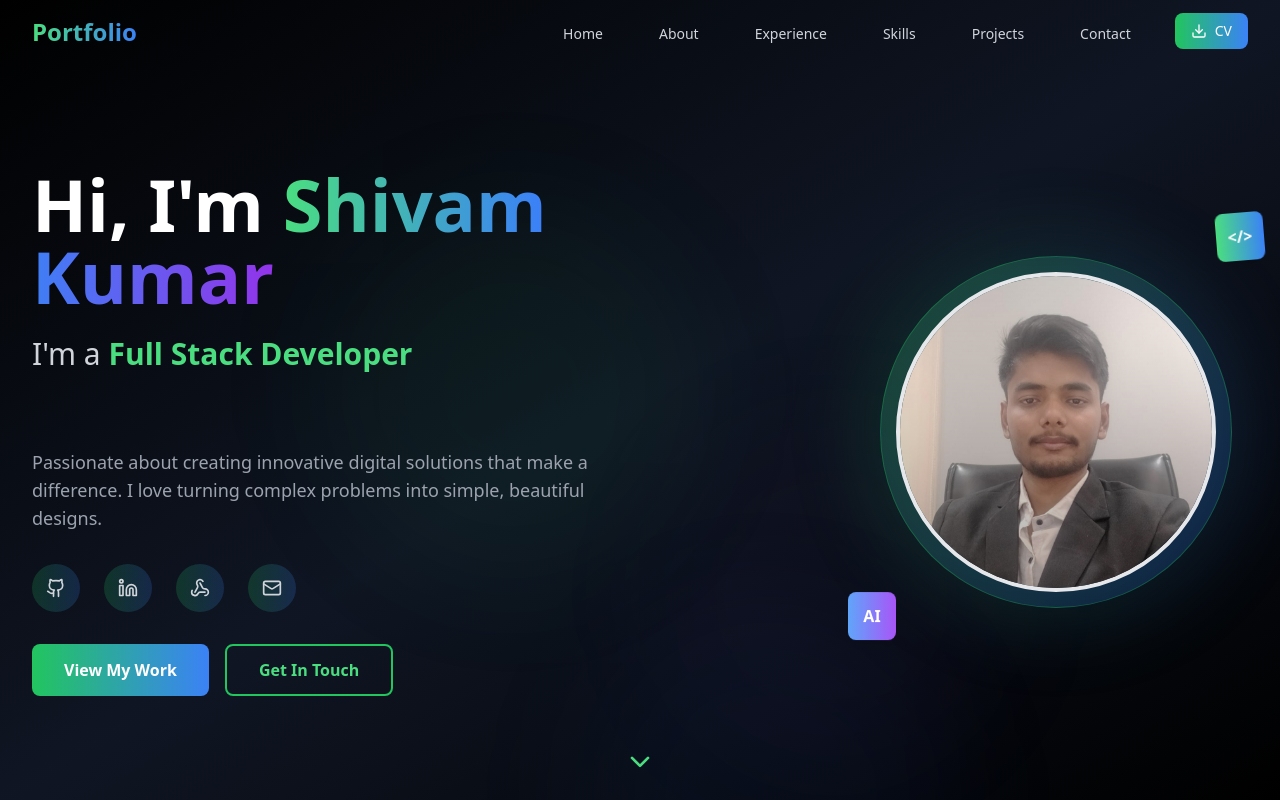
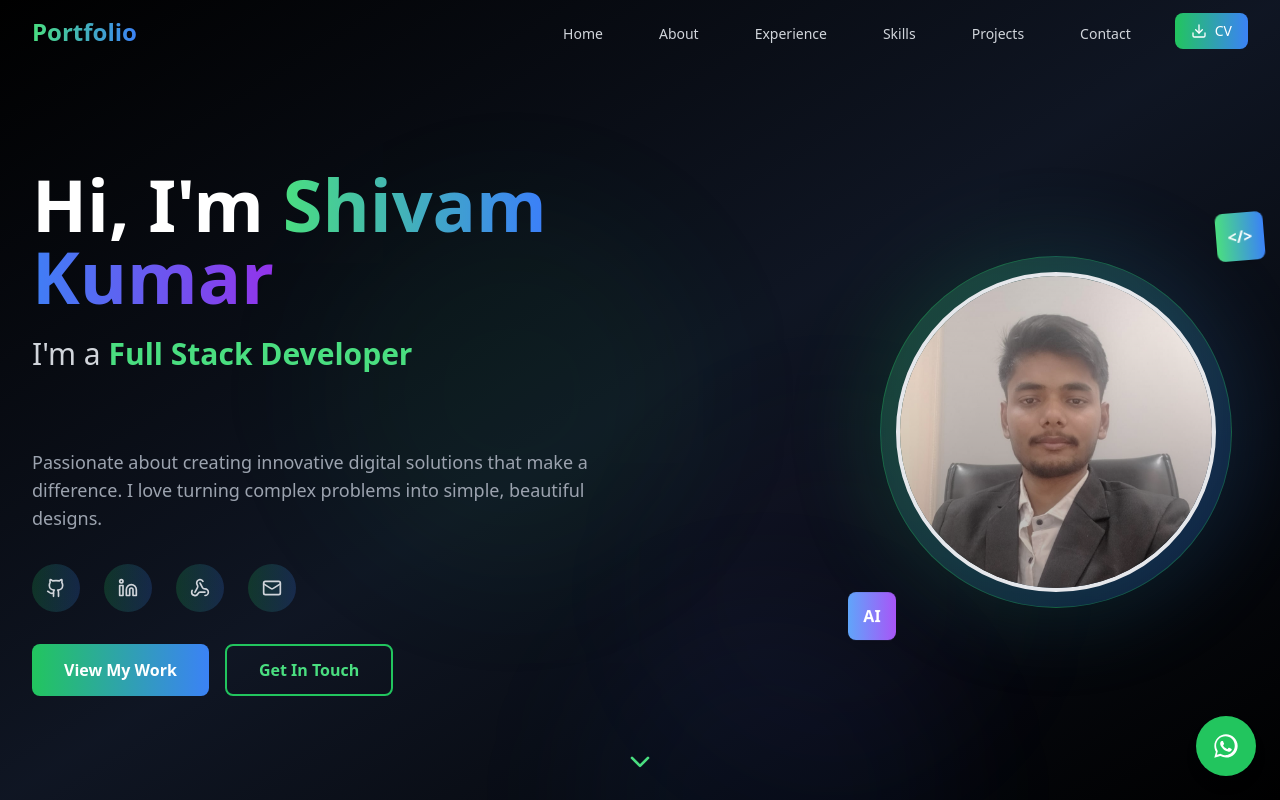
Before and after one commit to Shivamkumar39/project, a React (Vite) app: page / in a window 1280 px wide. Shown: the top 800 px of the page. Built offline with nearby package versions, Linux system fonts and the light colour scheme.

Commit message:
shivam kumar

```diff
--- a/src/App.tsx
+++ b/src/App.tsx
@@ -1,4 +1,5 @@
-import React from 'react';
+// App.jsx
+import React, { useState } from 'react';
 import { BrowserRouter as Router } from 'react-router-dom';
 import Navbar from './components/Navbar';
 import Hero from './components/Hero';
@@ -10,10 +11,18 @@ import Contact from './components/Contact';
 import { AnimatePresence } from 'framer-motion';
 
 function App() {
+   const [formData, setFormData] = useState({ name: '', email: '', message: '' });
+
+  const createWhatsAppLink = () => {
+    const phoneNumber = '919508353863';
+    const text = `Hello Dear!%0AName: ${encodeURIComponent(formData.name)}%0AEmail: ${encodeURIComponent(formData.email)}%0AMessage: ${encodeURIComponent(formData.message)}`;
+    return `https://wa.me/${phoneNumber}?text=${text}`;
+  };
   return (
     <Router>
       <div className="bg-black text-white min-h-screen overflow-x-hidden">
         <div className="fixed inset-0 bg-gradient-to-br from-black via-gray-900 to-black opacity-90 z-0"></div>
+
         <div className="relative z-10">
           <Navbar />
           <AnimatePresence mode="wait">
@@ -26,12 +35,31 @@ function App() {
           </AnimatePresence>
         </div>
 
-        {/* Animated Background Elements */}
+        {/* Animated background elements */}
         <div className="fixed inset-0 pointer-events-none z-0">
           <div className="absolute top-1/4 left-1/4 w-96 h-96 bg-green-500/10 rounded-full blur-3xl animate-pulse"></div>
           <div className="absolute top-3/4 right-1/4 w-96 h-96 bg-blue-500/10 rounded-full blur-3xl animate-pulse" style={{ animationDelay: '2s' }}></div>
           <div className="absolute top-1/2 left-1/2 w-96 h-96 bg-purple-500/5 rounded-full blur-3xl animate-pulse" style={{ animationDelay: '4s' }}></div>
         </div>
+
+        {/* Floating WhatsApp Button */}
+        <a
+          href={createWhatsAppLink()}
+          target="_blank"
+          rel="noopener noreferrer"
+          className="fixed bottom-6 right-6 z-50 bg-green-500 hover:bg-green-600 text-white p-4 rounded-full shadow-lg transition-transform transform hover:scale-110"
+          aria-label="Chat on WhatsApp"
+        >
+          <svg
+            xmlns="http://www.w3.org/2000/svg"
+            width="28"
+            height="28"
+            fill="currentColor"
+            viewBox="0 0 24 24"
+          >
+            <path d="M12.02 2.004c-5.52 0-10 4.484-10 10 0 1.77.465 3.48 1.34 4.98L2 22l5.158-1.34a9.934 9.934 0 004.86 1.24c5.518 0 10-4.482 10-10s-4.482-10-10-10zm.01 18c-1.56 0-3.11-.414-4.47-1.198l-.32-.185-3.07.794.82-3.07-.21-.33a8.01 8.01 0 01-1.27-4.316c0-4.42 3.58-8 8-8 4.42 0 8 3.58 8 8s-3.58 8-8 8zm4.45-5.735c-.245-.122-1.44-.71-1.665-.79-.225-.081-.39-.122-.555.122s-.64.79-.785.95c-.145.162-.29.183-.535.061-.245-.122-1.035-.382-1.97-1.22-.727-.648-1.215-1.448-1.36-1.692-.145-.244-.015-.377.108-.498.111-.11.245-.285.367-.428.122-.143.162-.245.245-.407.081-.162.041-.305-.02-.427-.061-.122-.555-1.336-.76-1.83-.2-.48-.4-.414-.555-.414l-.468-.008a.9.9 0 00-.653.306c-.224.244-.855.836-.855 2.037s.875 2.363 1 2.527c.122.162 1.72 2.627 4.17 3.684.583.251 1.036.401 1.39.513.585.186 1.117.16 1.538.097.47-.07 1.44-.587 1.644-1.15.204-.562.204-1.043.142-1.15-.061-.102-.224-.163-.47-.285z" />
+          </svg>
+        </a>
       </div>
     </Router>
   );
```
